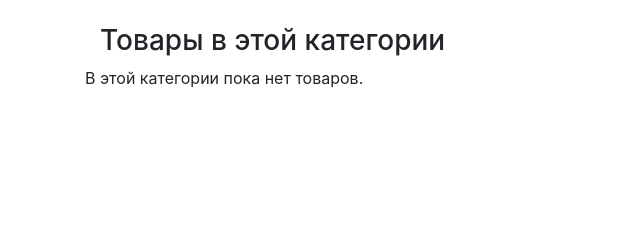
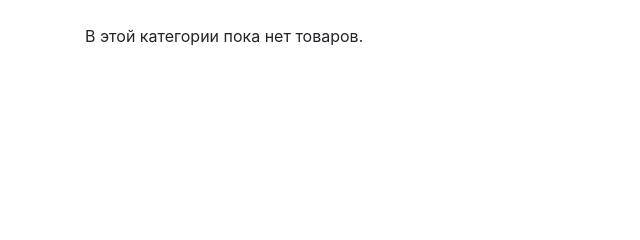
Before and after one commit to a-melchikov/payment_service, a Django app: template site_prototype/templates/products/category_detail.html in a window 1280 px wide. Shown: the part 124-364 px from the top of the page, without its empty margins (0-640 px from the left). Run offline with Django 5.2, Linux system fonts and the light colour scheme; the template is opened without the code that fills it, so the values that code supplies are empty; some libraries are stand-ins or nearby versions.

Commit message:
update category_detail

```diff
--- a/site_prototype/templates/products/category_detail.html
+++ b/site_prototype/templates/products/category_detail.html
@@ -5,7 +5,6 @@
 {% block content %}
 <div class="container">
     <h2 class="my-4">Категория: {{ category.name }}</h2>
-    <h3>Товары в этой категории</h3>
     <div class="row">
         {% for product in category.products.all %}
             <div class="col-md-4 mb-4">
```
